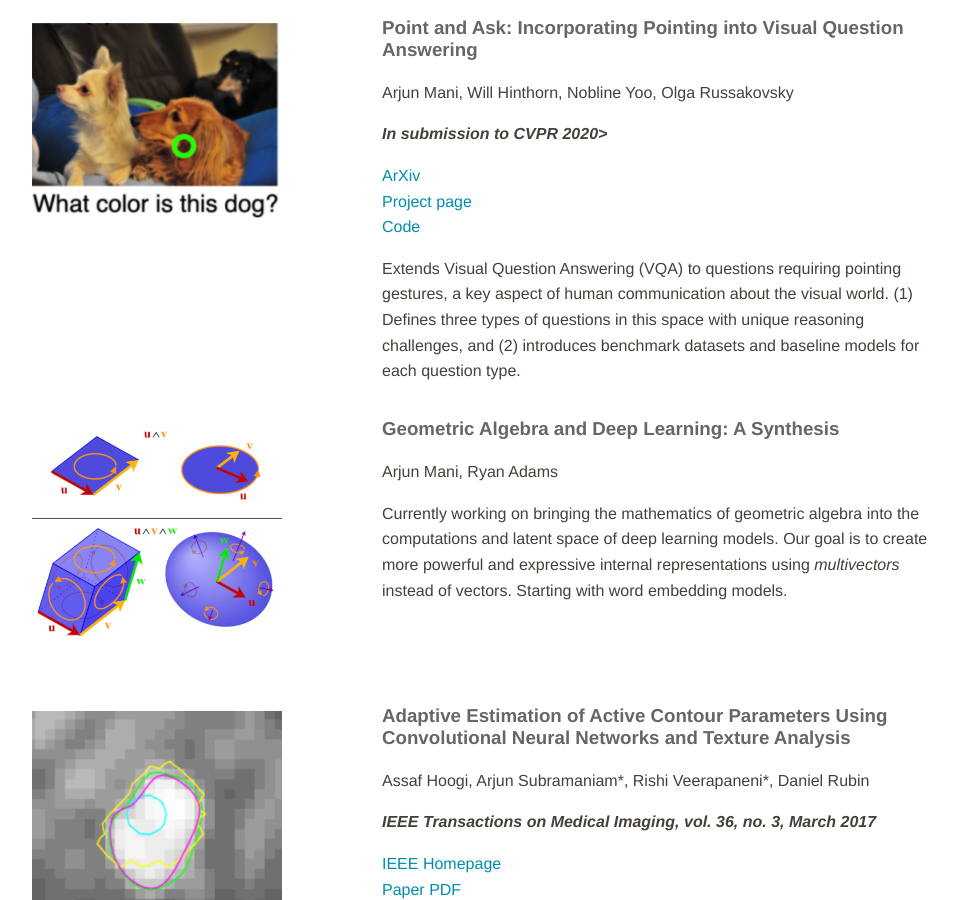
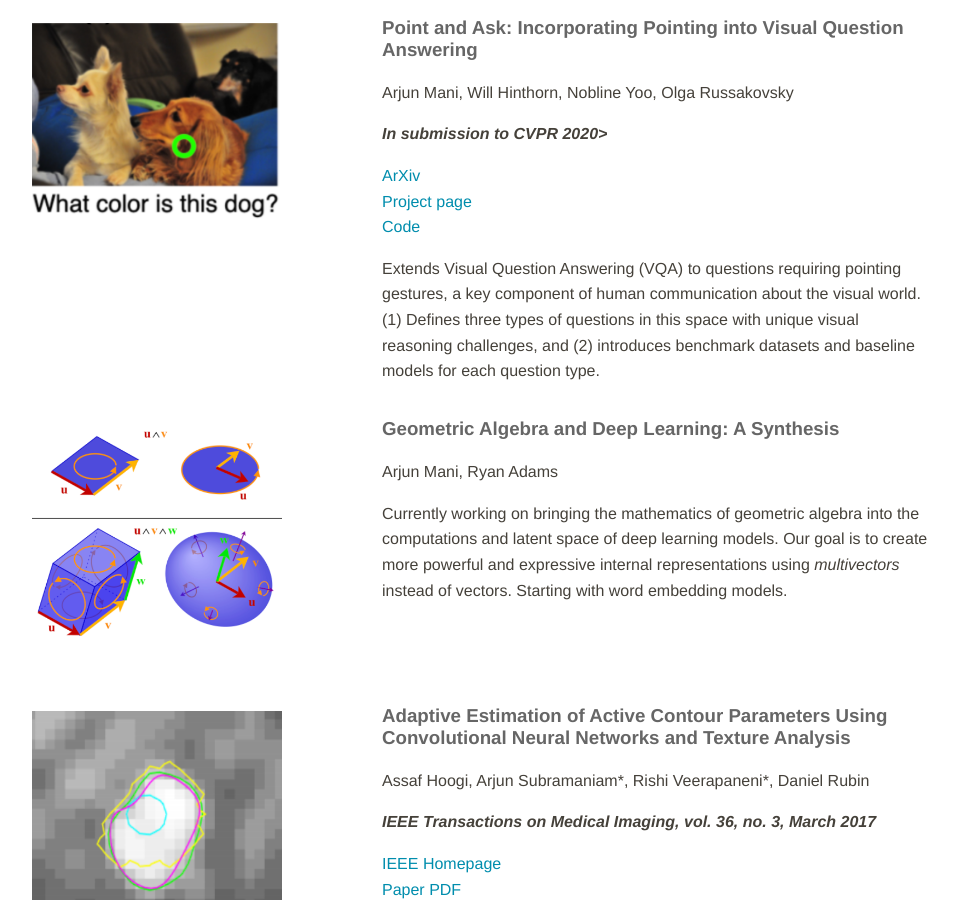
Before and after one commit to arjun-mani/arjun-mani.github.io, a Jekyll site: the page built from index.html, in a window 1280 px wide and 900 px high, scrolled down 595 px. Shown: the whole window, without its empty margins (160-1118 px from the left). Built offline with Jekyll 4.4.1, drawn with Linux system fonts in a browser that asks for light colours.

Commit message:
Update index.html

```diff
--- a/index.html
+++ b/index.html
@@ -39,7 +39,7 @@ title: Home
 		<p>Arjun Mani, Will Hinthorn, Nobline Yoo, Olga Russakovsky</p>
 		<p><b><i>In submission to CVPR 2020></i></b> </p>
 		<p><a href="https://arxiv.org/abs/2011.13681" target="_blank">ArXiv</a><br/><a href="https://hinthornw.github.io/pointingqa/" target="_blank">Project page</a><br/><a href="https://github.com/princetonvisualai/pointingqa" target="_blank">Code</a></p>
-		<p>Extends Visual Question Answering (VQA) to questions requiring pointing gestures, a key aspect of human communication about the visual world. (1) Defines three types of questions in this space with unique reasoning challenges, and (2) introduces benchmark datasets and baseline models for each question type.</p>
+		<p>Extends Visual Question Answering (VQA) to questions requiring pointing gestures, a key component of human communication about the visual world. (1) Defines three types of questions in this space with unique visual reasoning challenges, and (2) introduces benchmark datasets and baseline models for each question type.</p>
 	</div>
 </div>
 
```
